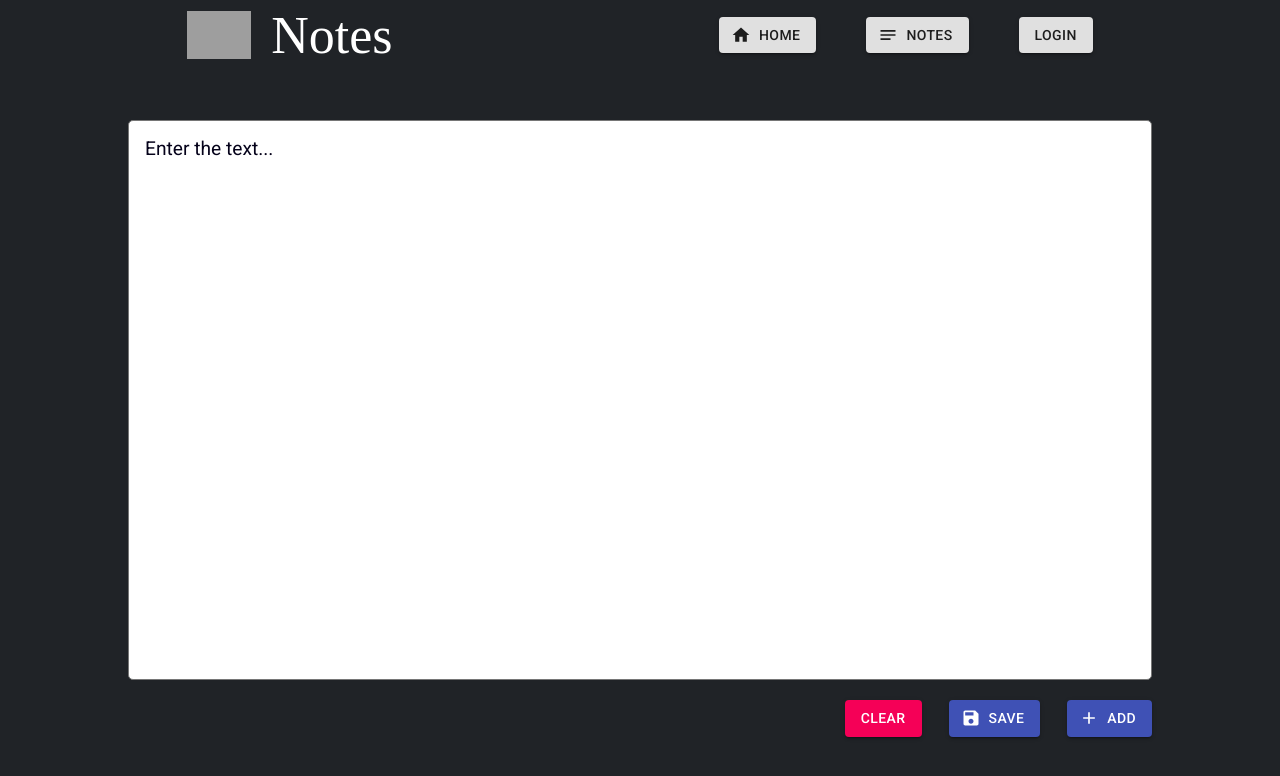
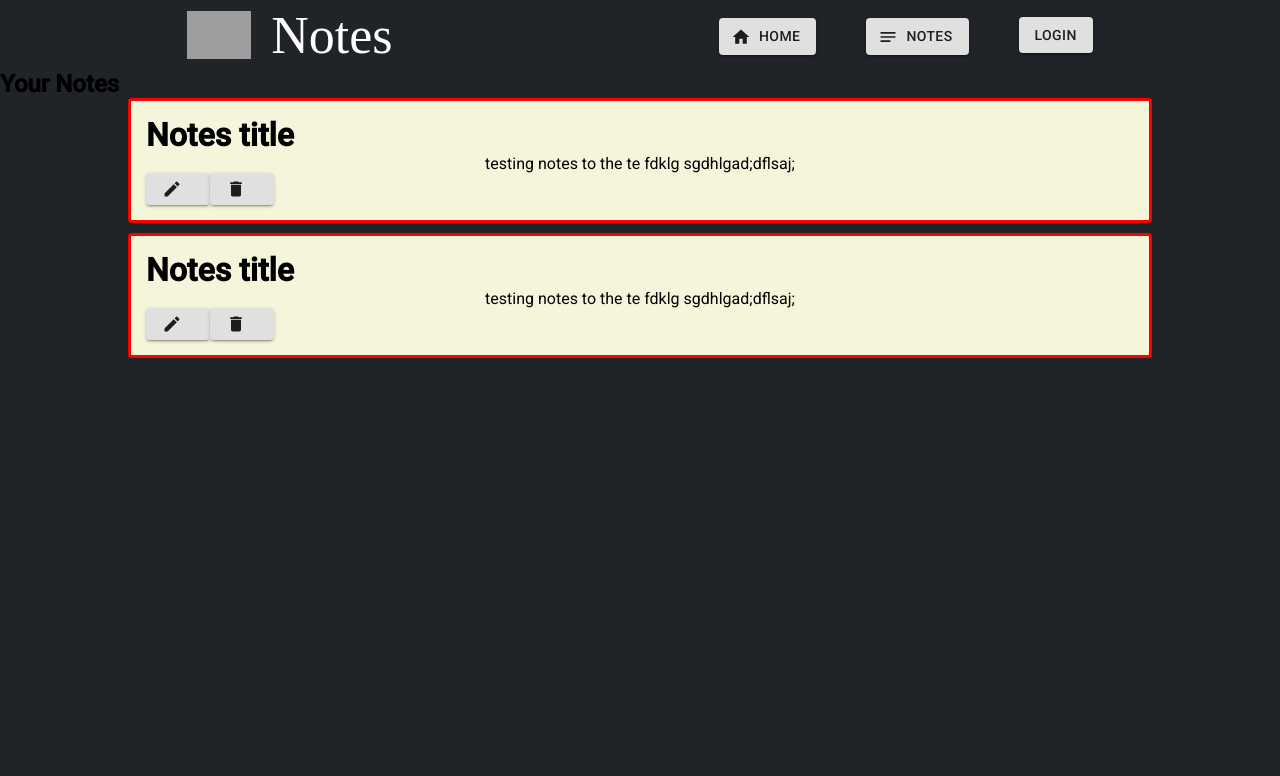
Before and after one commit to Rogue-striker/Notes, a React (Create React App) app in the folder frontend/: page /Notes in a window 1280 px wide. Shown: the top 776 px of the page. Built offline with nearby package versions, Linux system fonts and the light colour scheme; grey boxes are pictures that could not be loaded; a web font is replaced by a local one.

Commit message:
Added Routing

```diff
--- a/frontend/package.json
+++ b/frontend/package.json
@@ -16,6 +16,7 @@
     "react": "^17.0.2",
     "react-dom": "^17.0.2",
     "react-google-login": "^5.2.2",
+    "react-router-dom": "^5.3.0",
     "react-scripts": "4.0.3",
     "web-vitals": "^1.1.2"
   },
--- a/frontend/src/App.js
+++ b/frontend/src/App.js
@@ -1,11 +1,20 @@
 import Nav from './Components/Nav'
+import Editor from './Components/Editor'
+import Notes from './Components/Notes'
 import React from 'react'
-import Editor from './Components/Editor'
+import {BrowserRouter as Router,Route,Switch} from 'react-router-dom'
 function App() {
   return(
     <React.Fragment>
-      <Nav/>
-      <Editor/>
+      <Router>
+        <Nav/>
+        <Route exact path = "/">
+          <Editor/>
+        </Route>
+        <Route exact path ="/Notes">
+          <Notes/>
+        </Route>
+      </Router>
     </React.Fragment>
   );
 }
--- a/frontend/src/Components/Nav.js
+++ b/frontend/src/Components/Nav.js
@@ -4,9 +4,11 @@
 // import { GoogleLogin } from "react-google-login";
 // import { useState } from "react";
 // import { GoogleLogout } from 'react-google-login';
+import { BrowserRouter as Router, Switch, Link } from "react-router-dom";
 
 const Nav = (props) => {
-  const gclientid = "343391264900-0u8r18n9a995nbjlqmqv0l8tgpfb0blb.apps.googleusercontent.com";
+  const gclientid =
+    "343391264900-0u8r18n9a995nbjlqmqv0l8tgpfb0blb.apps.googleusercontent.com";
   return (
     <nav className="navbar">
       <div className="navbar-logo">
@@ -17,14 +19,18 @@
       </div>
       <ul className="nav-menu">
         <li className="nav-item">
+          <Link to="/">
             <Button variant="contained" startIcon={<Home />}>
               Home
             </Button>
+          </Link>
         </li>
         <li className="nav-item">
+          <Link to = "/Notes">
             <Button variant="contained" startIcon={<Notes />}>
               Notes
             </Button>
+          </Link>
         </li>
         <li className="nav-item">
           <Button variant="contained">Login</Button>
--- a/frontend/src/Components/Notes.js
+++ b/frontend/src/Components/Notes.js
@@ -1,6 +1,6 @@
 import React from 'react'
 import Card from './Card'
-import './Styles/Notes.css'
+import '../Styles/Notes.css'
 const Note = [
     {
       title: "Notes title",
```
Also changed, not shown: 1 other file (tests, documents, lock files or other folders). Lines whose indentation alone changed are shown as unchanged.
